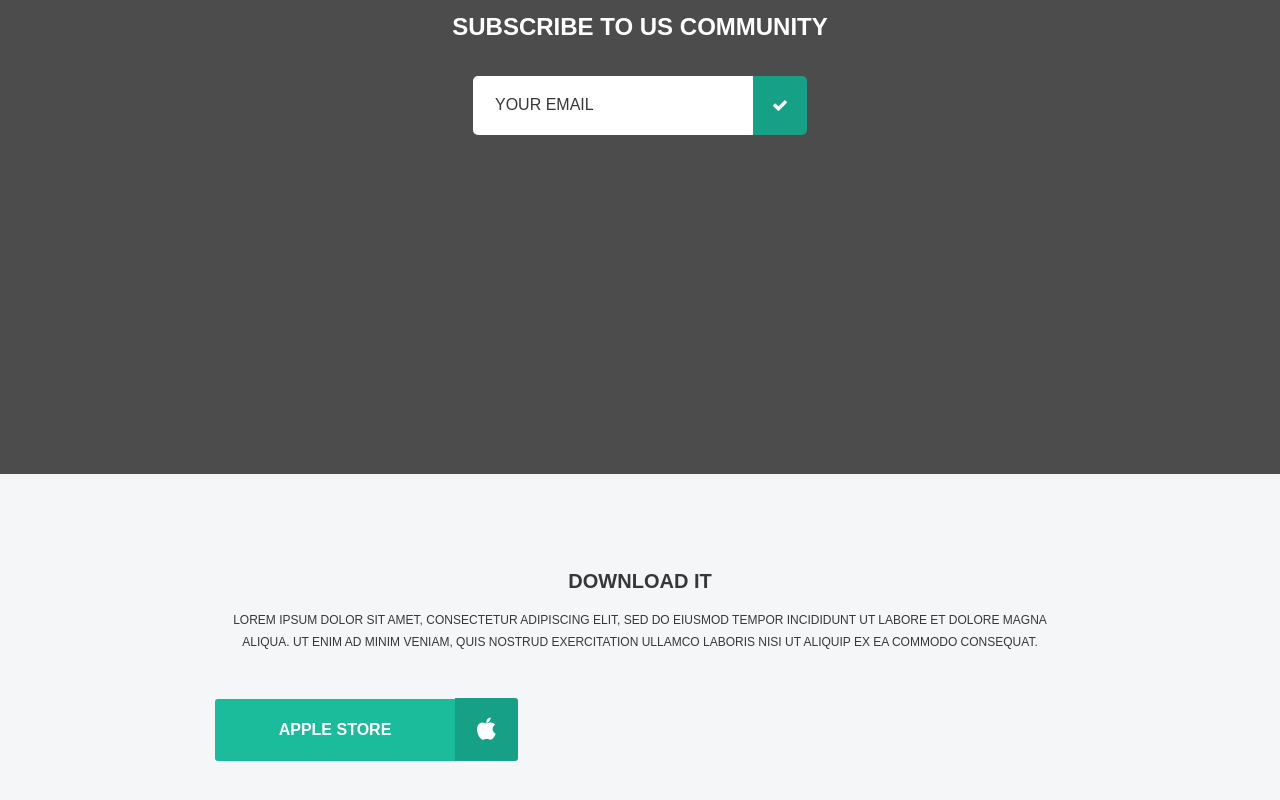
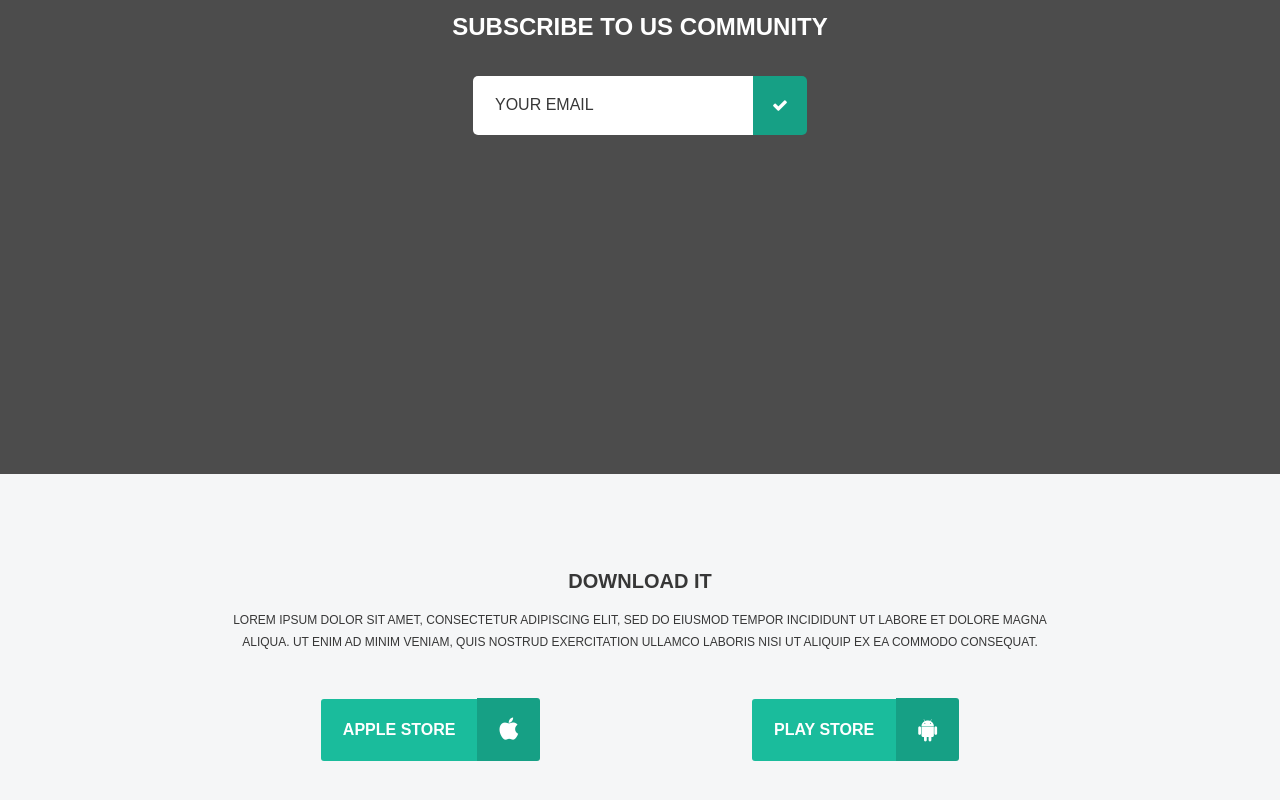
Before and after one commit to GeekHub-Frontend-CMS-8/Khodzitskyi_Yurii_exam, a plain HTML site: page build/index.html in a window 1280 px wide. Shown: the part 2505-3305 px from the top of the page. Drawn offline with nearby package versions, Linux system fonts and the light colour scheme; a web font is replaced by a local one.

Commit message:
six section undone

```diff
--- a/assets/sass/_six-section.scss
+++ b/assets/sass/_six-section.scss
@@ -57,8 +57,8 @@
   &__form {
     display: flex;
     align-items: center;
+    justify-content: space-around;
     &__button-wrapper {
-      width: 50%;
       display: flex;
       align-items: center;
     }
--- a/build/index.html
+++ b/build/index.html
@@ -157,6 +157,14 @@
                     <i class="fa fa-apple"></i>
                 </button>
             </div>
+            <div class="six-section__form__button-wrapper">
+                <button class="six-section__form__left-side-button">
+                    play store
+                </button>
+                <button class="six-section__form__right-side-button">
+                    <i class="fa fa-android"></i>
+                </button>
+            </div>
         </form>
     </div>
 </section>
```
Also changed, not shown: assets/index.html (+8 -0 lines), build/css/main.css.
